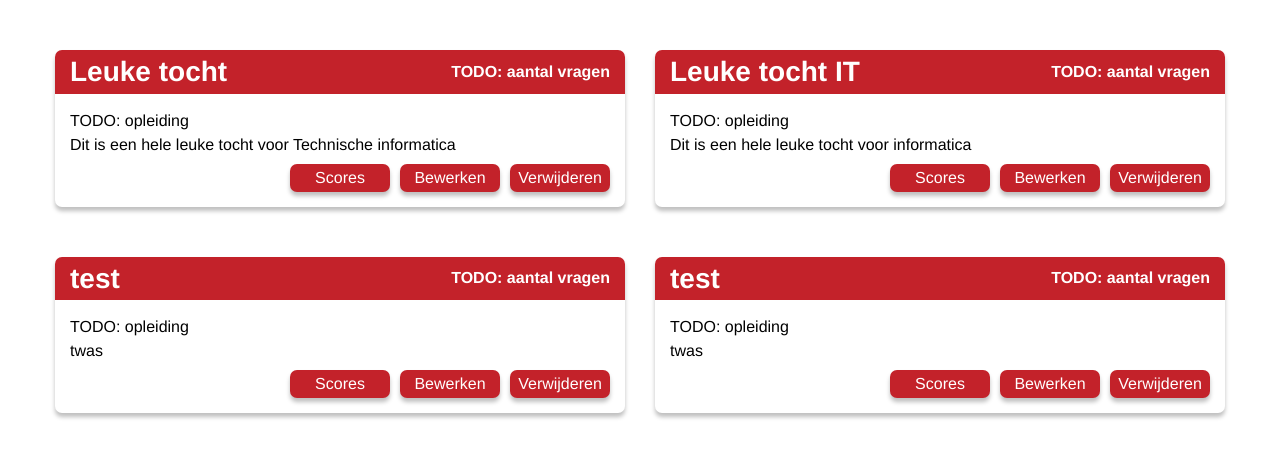
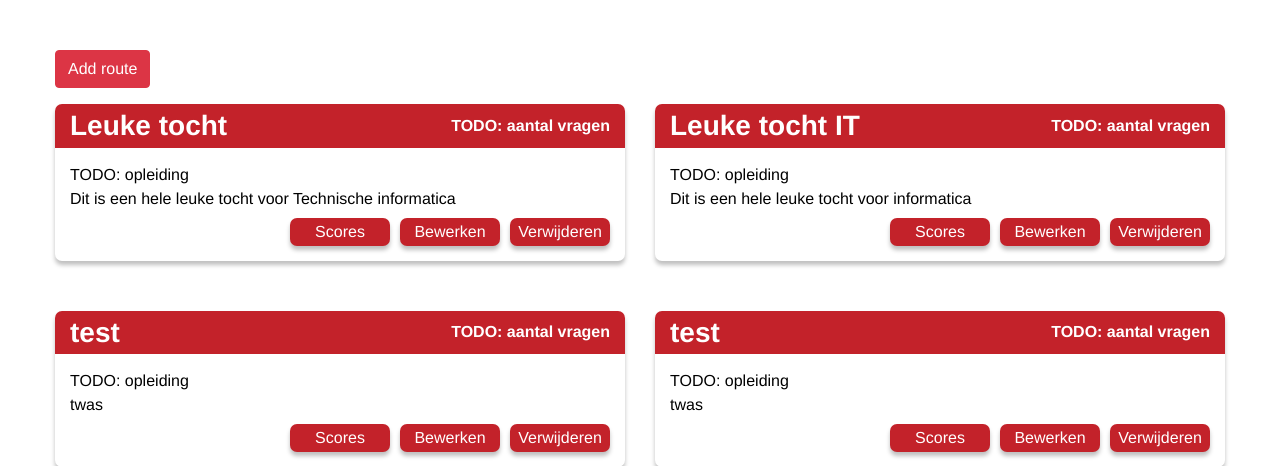
Before and after one commit to kevinvgils/AvansApp, a PHP site: page /AvansApp/ in a window 1280 px wide. Shown: the part 75-541 px from the top of the page. Run offline with PHP 8.4, Linux system fonts and the light colour scheme; data comes from the database, SQL or seed files in the repository.

Commit message:
merge en add route button

```diff
--- a/index.php
+++ b/index.php
@@ -16,6 +16,9 @@ include("./dataaccess/routeData.php")
     <?php include("templates/header.php"); ?>
     <main>
         <div class="wrap row">
+        <a class="col-12 mb-3" href="addroute.php">
+            <button class="btn btn-danger">Add route</button>
+        </a>
         <?php
             foreach (getAllRoutes() as $route) { ?>
                 <div class="item col-12 col-md-6">
```
